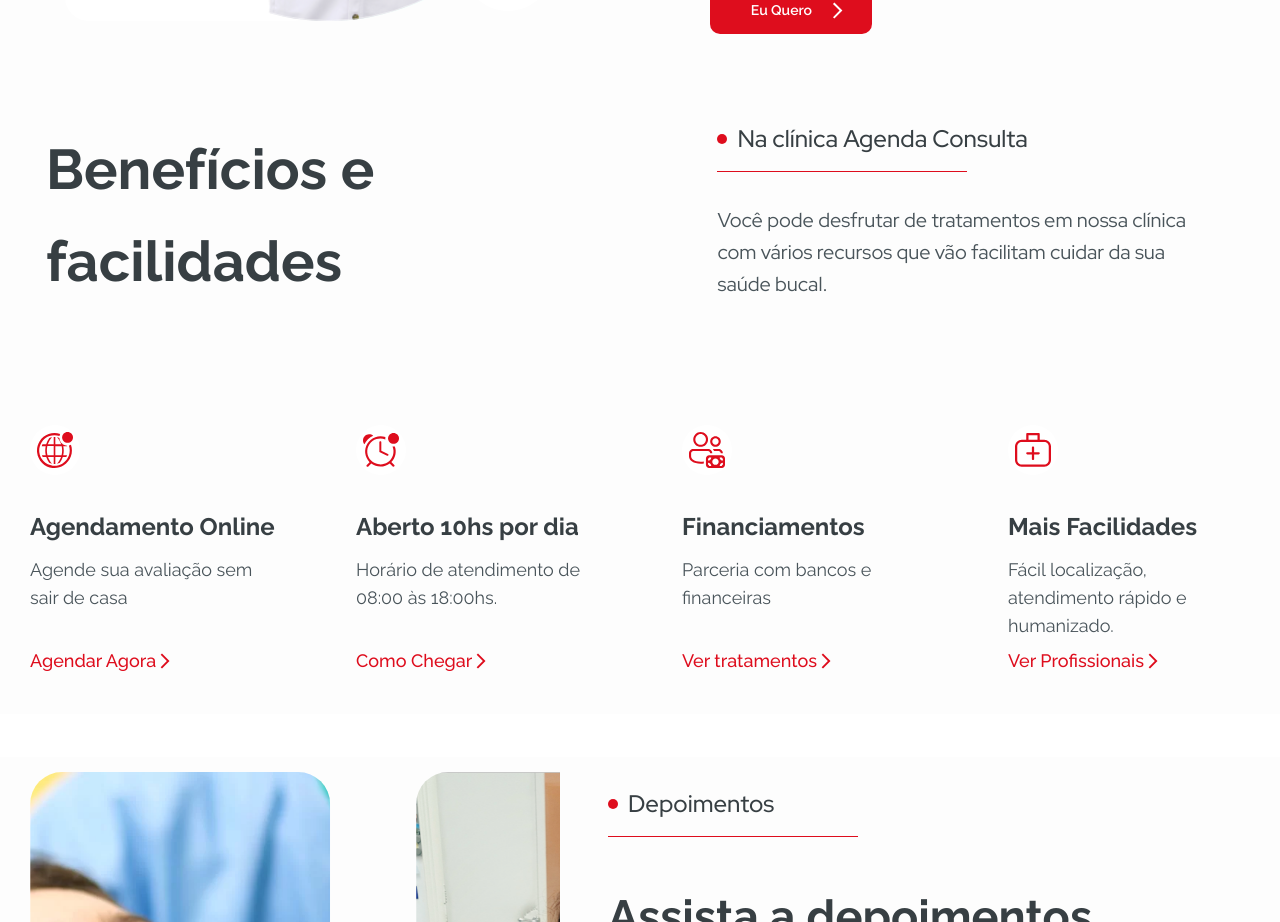
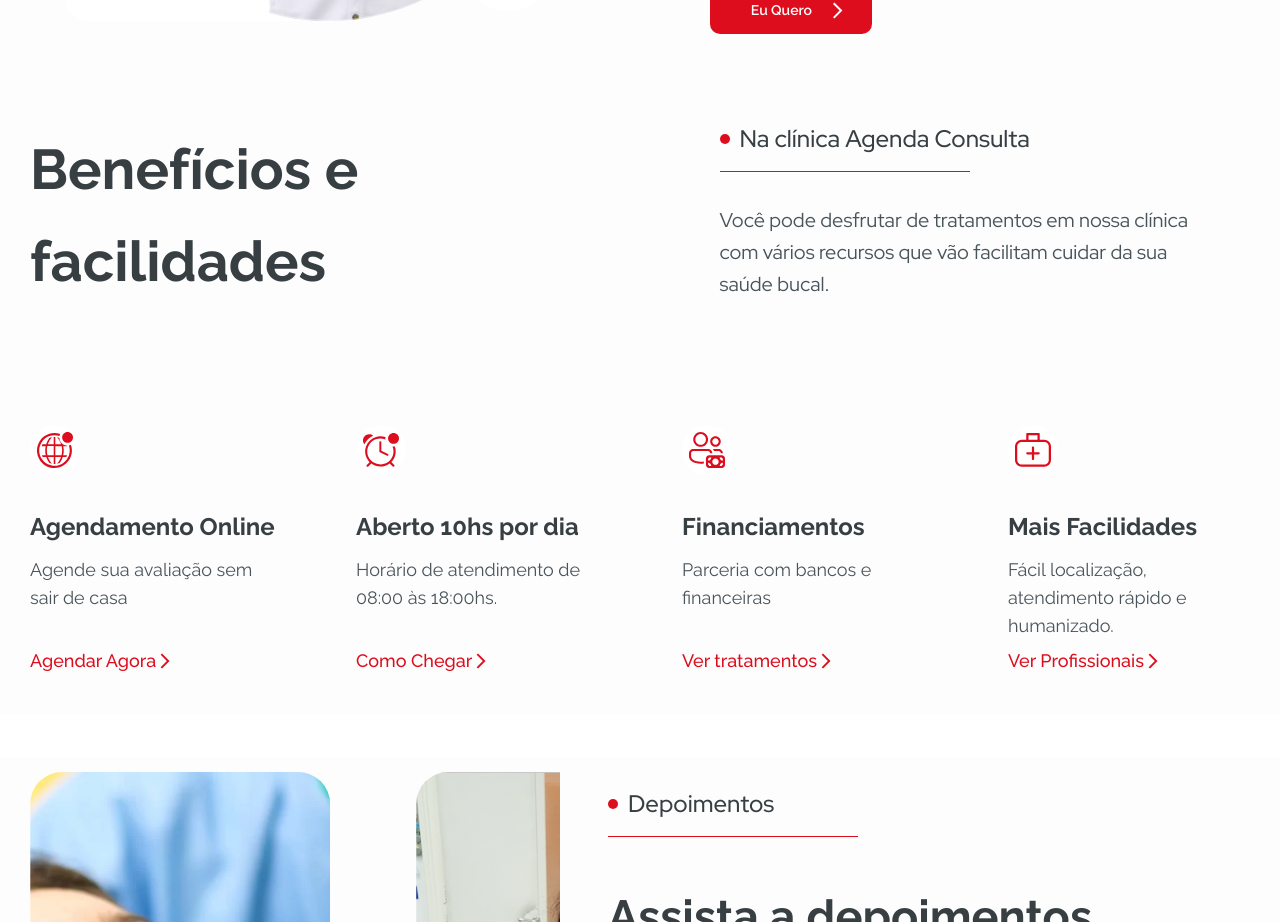
Before and after one commit to leolopes2001/DentistClinic1-LandingPage, a React (Vite) app: page / in a window 1280 px wide. Shown: the part 2318-3240 px from the top of the page. Built offline with nearby package versions, Linux system fonts and the light colour scheme.

Commit message:
Fix padding and margins

```diff
--- a/src/pages/LandingPage/Benefits/style.ts
+++ b/src/pages/LandingPage/Benefits/style.ts
@@ -9,7 +9,7 @@ export const GridHeader = styled.div`
   grid-template-columns: 1fr;
   grid-template-rows: 0.5 1fr 1fr;
   width: 100%;
-  padding: 1rem;
+  padding: 1rem 0px;
 
   & > ${BaseTitle} {
     margin-top: 1rem;
@@ -39,15 +39,9 @@ export const GridHeader = styled.div`
     }
   }
 
-  /* @media (min-width: 310px) {
-    p {
-      min-width: ${convertToRem(260)};
-      max-width: ${convertToRem(260)};
-    }
-  } */
-
   @media (min-width: 370px) {
     & > ${BaseTitle} {
+      justify-content: flex-start;
       max-width: ${convertToRem(400)};
     }
   }
--- a/src/pages/LandingPage/Depositions/style.ts
+++ b/src/pages/LandingPage/Depositions/style.ts
@@ -26,7 +26,7 @@ export const GridHeader = styled.div`
   grid-template-columns: 1fr;
   grid-template-rows: 0.5 1fr 1fr;
   width: 100%;
-  padding: 1rem;
+  padding: 1rem 0px;
 
   display: flex;
   align-items: flex-start;
@@ -47,6 +47,7 @@ export const GridHeader = styled.div`
   }
 
   @media (min-width: 1200px) {
+    padding: 1rem;
     > ${BaseTitle} {
       margin: 1rem 0px 0px 0px;
       font-size: 45px;
--- a/src/pages/LandingPage/PatientSays/style.ts
+++ b/src/pages/LandingPage/PatientSays/style.ts
@@ -11,7 +11,7 @@ export const GridHeader = styled.div`
   grid-template-columns: 1fr;
   grid-template-rows: 0.5 1fr 1fr;
   width: 100%;
-  padding: 1rem;
+  padding: 1rem 0px;
 
   > .general_title {
     margin-top: 1rem;
--- a/src/pages/LandingPage/Professionals/style.ts
+++ b/src/pages/LandingPage/Professionals/style.ts
@@ -60,7 +60,7 @@ export const GridHeader = styled.div`
   grid-template-rows: 0.5 1fr 1fr;
   margin-top: ${convertToRem(13)};
   width: 100%;
-  padding: 1rem;
+  padding: 1rem 0px;
   & > .general_title {
     margin-top: 1rem;
     min-width: ${convertToRem(250)};
```
